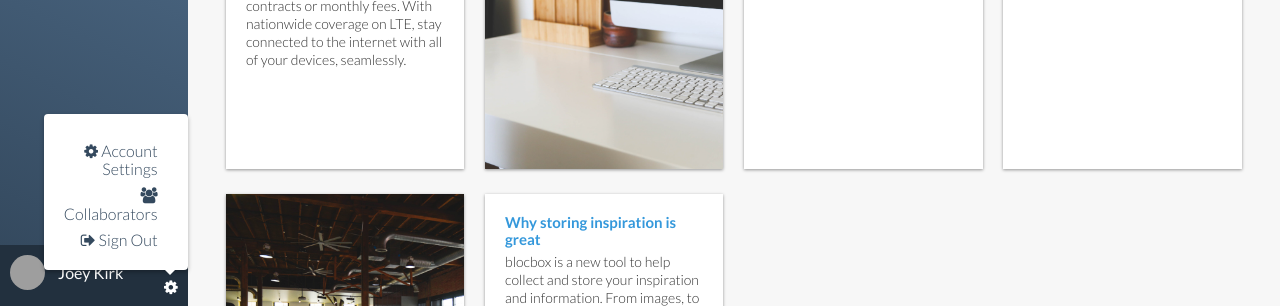
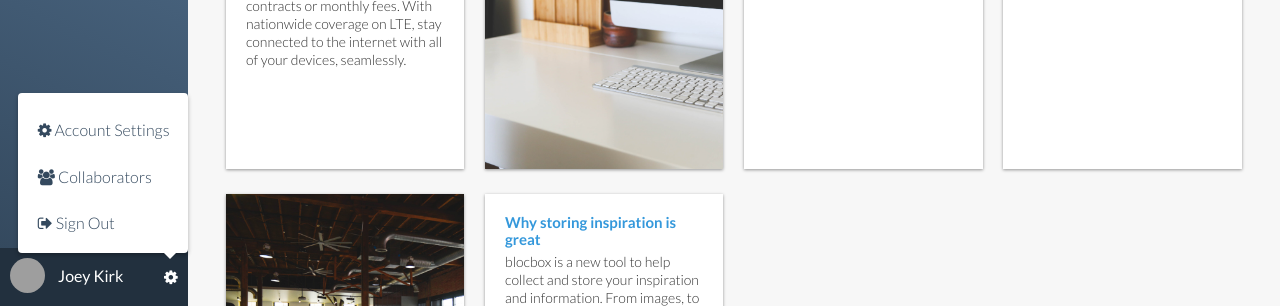
Before and after one commit to jenniferjkeller/Blocbox, a plain HTML site: page dashboard.html in a window 1280 px wide. Both pictures are taken after a click on the link 170 px from the left and 780 px from the top of the page. Shown: the part 494-800 px from the top of the page. Drawn offline with Linux system fonts and the light colour scheme; grey boxes are pictures that could not be loaded.

Commit message:
Final Push, deploying Blocbox

```diff
--- a/css/dropit.css
+++ b/css/dropit.css
@@ -25,9 +25,10 @@ ul#dropup.setmenu.dropit-submenu.dropit  {
     display: inline-block;
     min-width: 100px;
     list-style: none;
-    padding: 20px;
-    margin: 20px 0 0;
+    padding: 20px 0px 20px 20px;
+    margin-bottom: 15px;
     bottom: 100%;
+    width: 150px;
 }
 .dropit .dropit-submenu {
     position: absolute;
@@ -54,26 +55,36 @@ ul#dropup.setmenu.dropit-submenu.dropit  {
   display: block;
   width: 0;
   z-index: 1;
-  top: 153px;
+  top: -10px;
   right: 10px;
-  transform: rotate(180deg);
+
  }
-ul#dropup.dropit .dropit-open .dropit-submenu:after {
+#dropup:after {
    content: " ";
    position: absolute;
    border-style: solid;
    border-width: 0 8px 8px;
    border-color: #FFFFFF transparent;
    display: block;
-   width: 0;
+   width: 0px;
    z-index: 1000;
-   top: -100px;
+   top: 158px;
    right: 10px;
+   transform: rotate(180deg);
+  }
+  a#dropup {
+    margin-top: 0px;
+  }
+.setmenu.dropit {
+    margin-top: 10px;
+  }
 
-  }
  .dropit .dropit-open .dropit-submenu li {
   display: block;
   margin-bottom: 20px;
+ }
+ #dropup li {
+   display: inline-grid;
  }
  .dropit .dropit-open .dropit-submenu li:last-child {
   margin-bottom: 0px;
```
